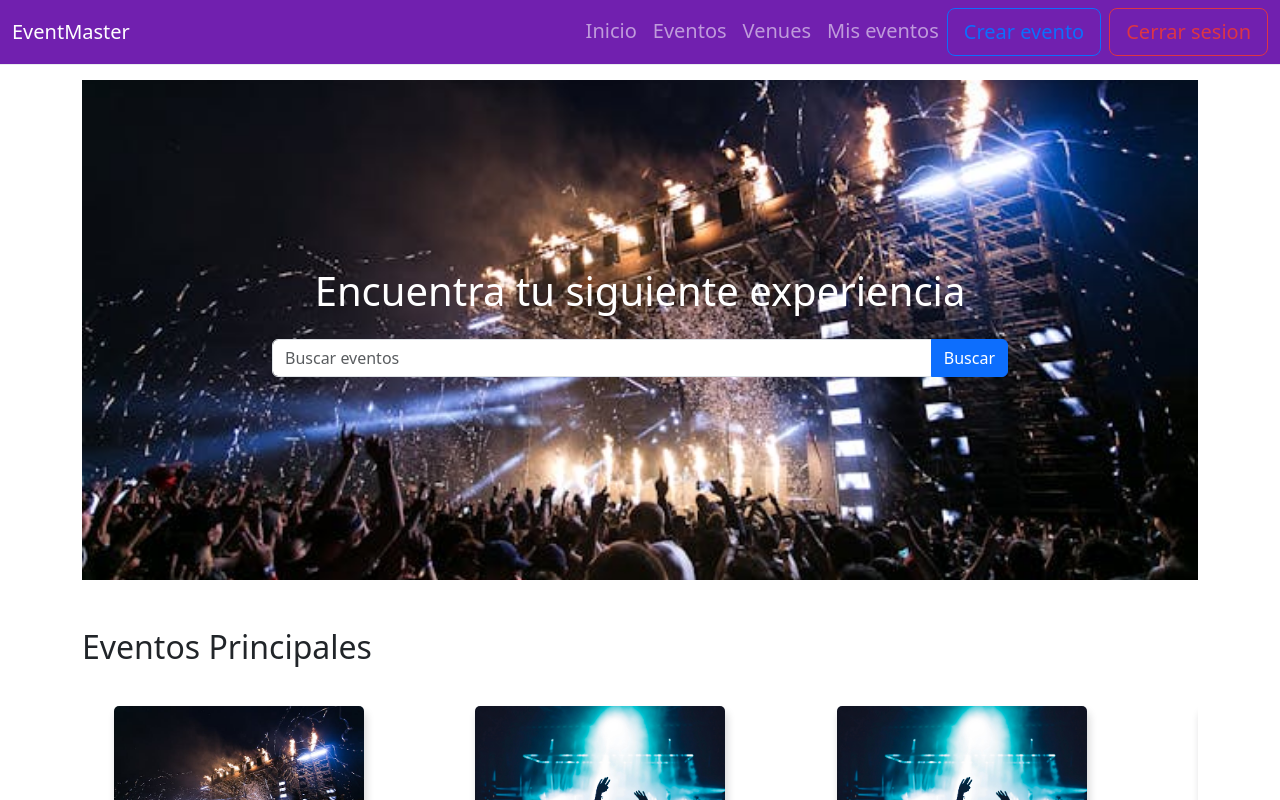
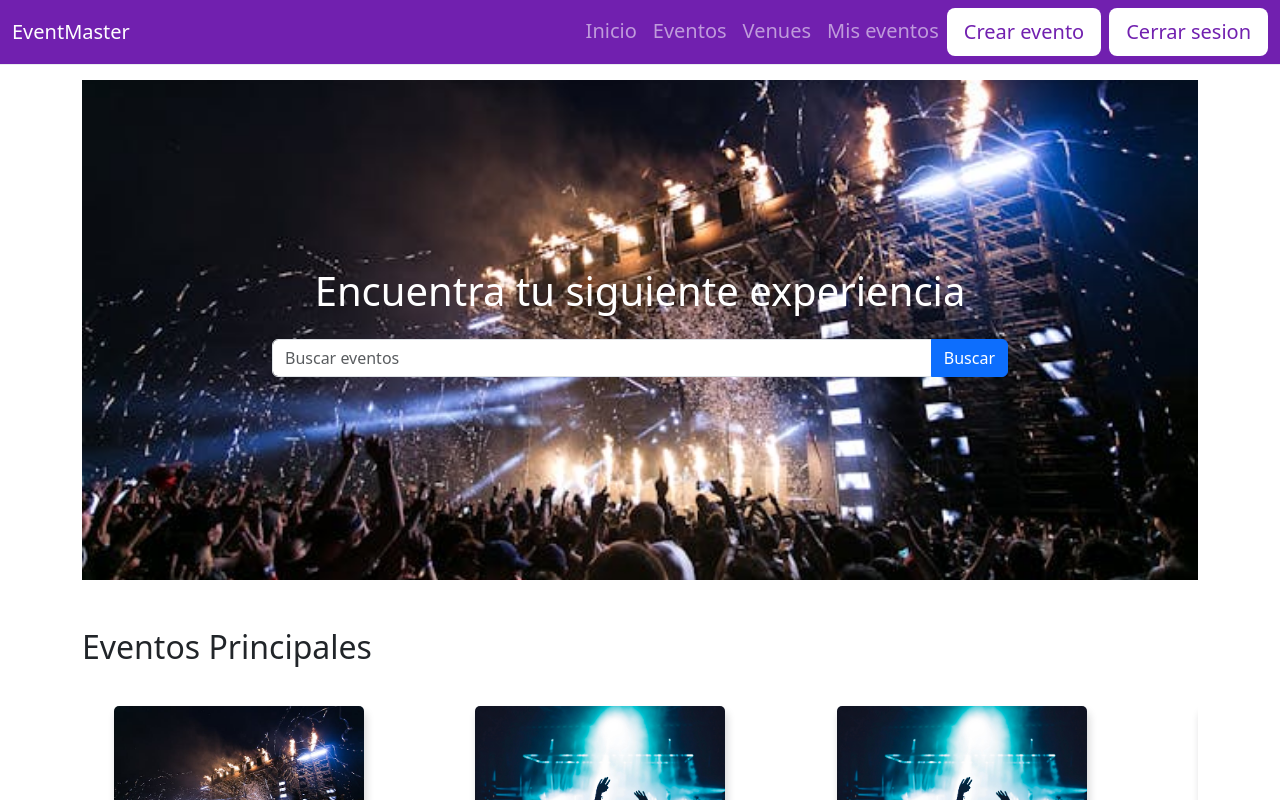
Before and after one commit to kevinov07/EventMaster-frontend, an Angular app: page /dashboard in a window 1280 px wide. Shown: the top 800 px of the page. Built offline with nearby package versions, Linux system fonts and the light colour scheme; sample sign-in values are in the browser's storage.

Commit message:
Update: Header botones

```diff
--- a/src/app/components/header/header.component.css
+++ b/src/app/components/header/header.component.css
@@ -11,3 +11,28 @@
     width: 50px;
     height: 50px;
   }
+
+.bcreate{
+    background-color: white;
+    color: #7120af;
+
+}
+
+.bcreate:hover{
+    background-color: #7120af;
+    color: white;
+    font-size: large;
+    transition: 0.2s;
+}
+
+.bclose{
+    background-color: white;
+    color: #7120af;
+}
+
+.bclose:hover{
+    background-color: #7120af;
+    color: white;
+    font-size: large;
+    transition: 0.2s;
+}
--- a/src/app/components/header/header.component.html
+++ b/src/app/components/header/header.component.html
@@ -21,11 +21,11 @@
         </li>
         <li class="nav-item">
           <div class="me-2">
-            <button type="button" class="btn btn-lg btn-outline-primary" routerLink="/events/create">Crear evento</button>
+            <button type="button" class="btn btn-lg  bcreate" routerLink="/events/create">Crear evento</button>
           </div>
         </li>
         </ul>
-      <button class="btn btn-outline-danger btn-lg btn-custom" (click)="logout()" type="button">Cerrar sesion</button>
+      <button class="btn  btn-lg btn-custom bclose" (click)="logout()" type="button">Cerrar sesion</button>
     </div>
   </div>
 </nav>
```
